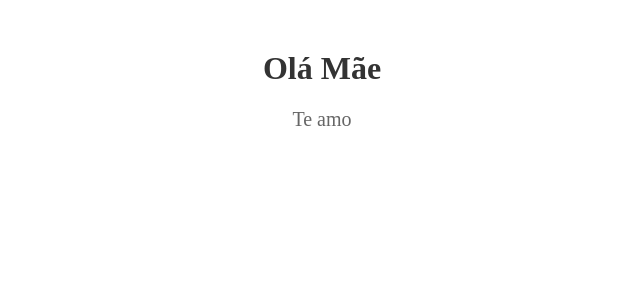
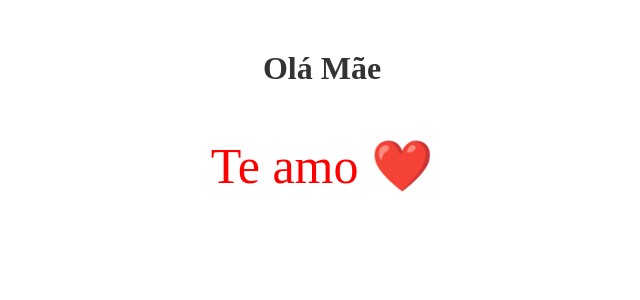
Before and after one commit to PedrohBarbos/clone-clone-tabnews, a Next.js app: page / in a window 1280 px wide. Shown: the top 300 px of the page, without its empty margins (318-958 px from the left). Built offline with nearby package versions, Linux system fonts and the light colour scheme.

Commit message:
modificou a frase e a cord

```diff
--- a/pages/index.js
+++ b/pages/index.js
@@ -3,7 +3,7 @@ function Home () {
         <>
          <div>
                 <h1>Olá Mãe</h1>
-                <p>Te amo</p>
+                <p>Te amo ❤️</p>
             </div>
             <style jsx>{`
                 div {
@@ -14,8 +14,8 @@ function Home () {
                     color: #333;
                 }
                 p {
-                    color: #666;
-                    font-size: 20px;
+                    color: red;
+                    font-size: 50px;
                 }
             `}</style>
         </>
```
